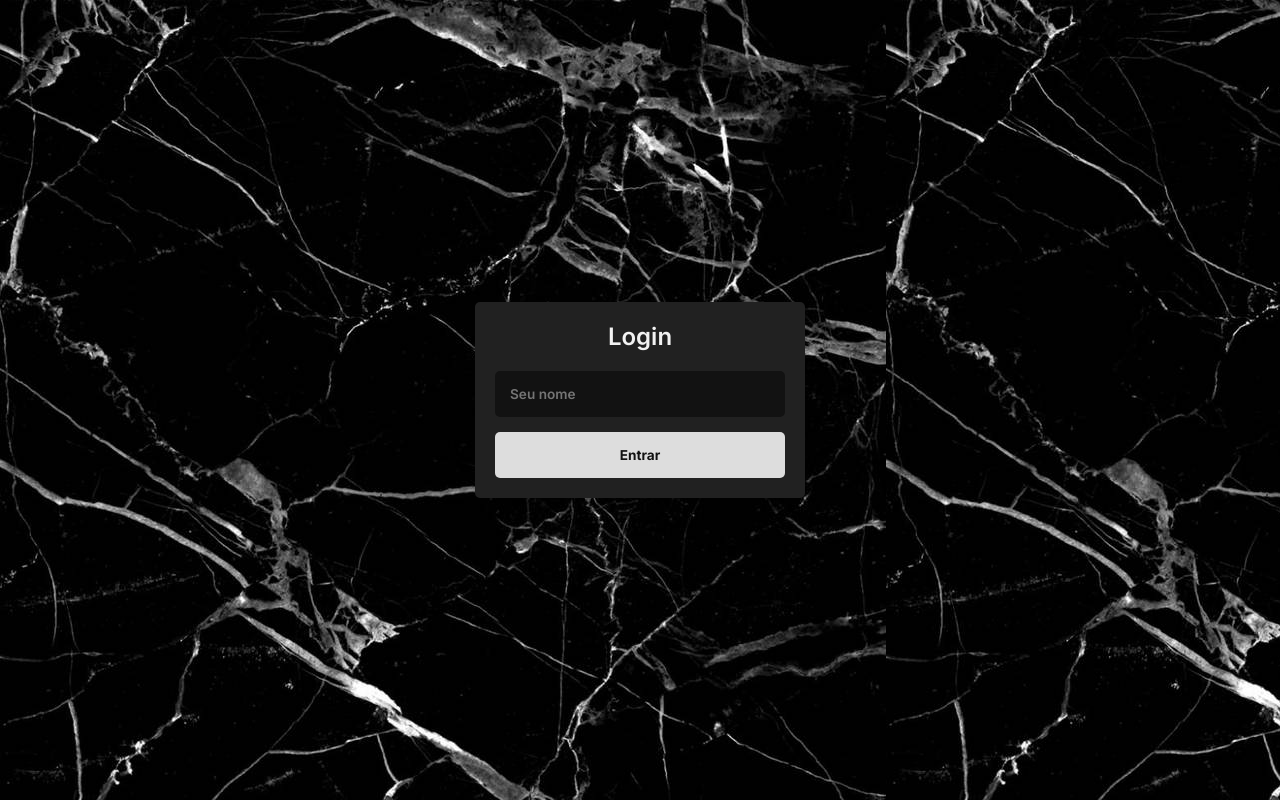
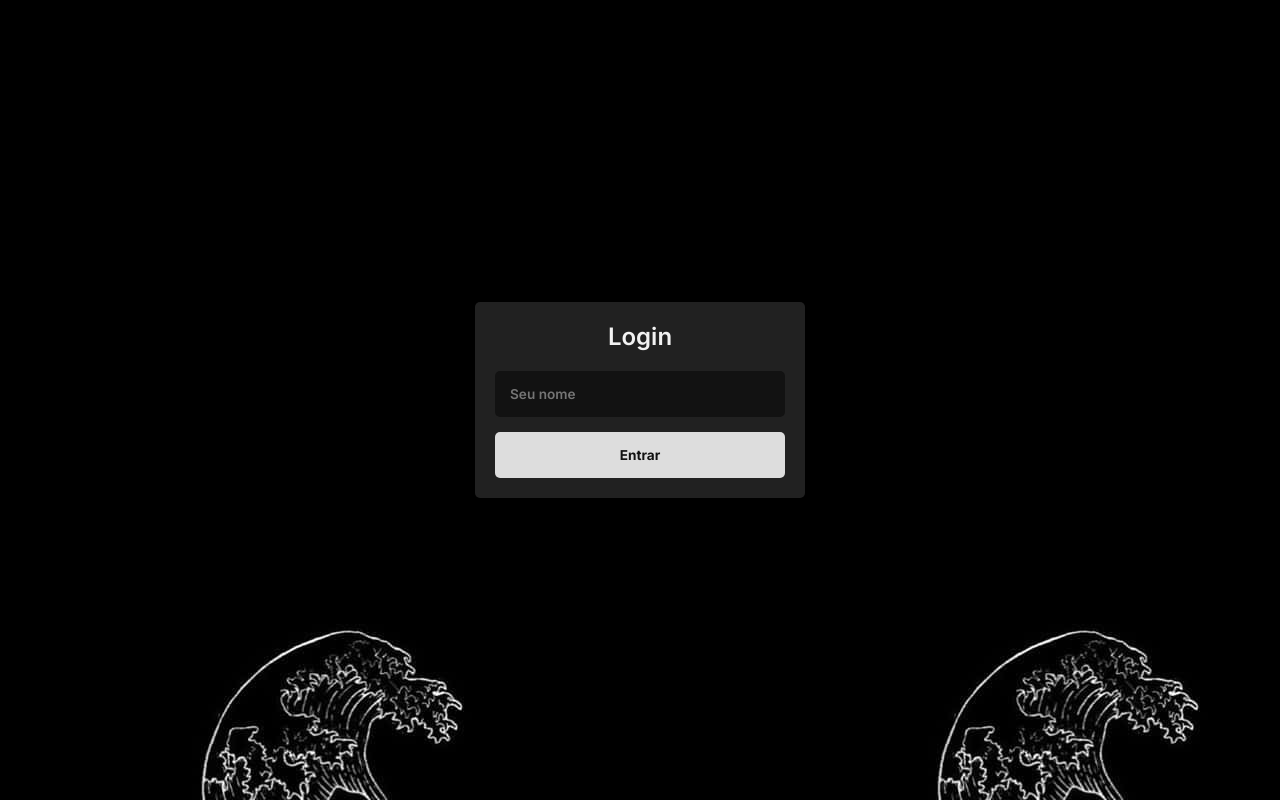
Before and after one commit to PpedroSoeiroo/chat, a plain HTML site: page frontend/index.html in a window 1280 px wide. Drawn offline with nearby package versions, Linux system fonts and the light colour scheme.

Commit message:
Add files via upload

```diff
--- a/frontend/style.css
+++ b/frontend/style.css
@@ -12,7 +12,7 @@
 }
 
 body {
-    background: url(./images/background\ black.png);
+    background: url(./images/whatsapp-chat-background-6j4vej4.jpg);
     color: #f2f2f2;
 }
 
```
Also changed, not shown: frontend/images/58c33377dfcbb3022493dec49d098b02.jpg (added), frontend/images/whatsapp-chat-background-6j4vej4.jpg (added).
